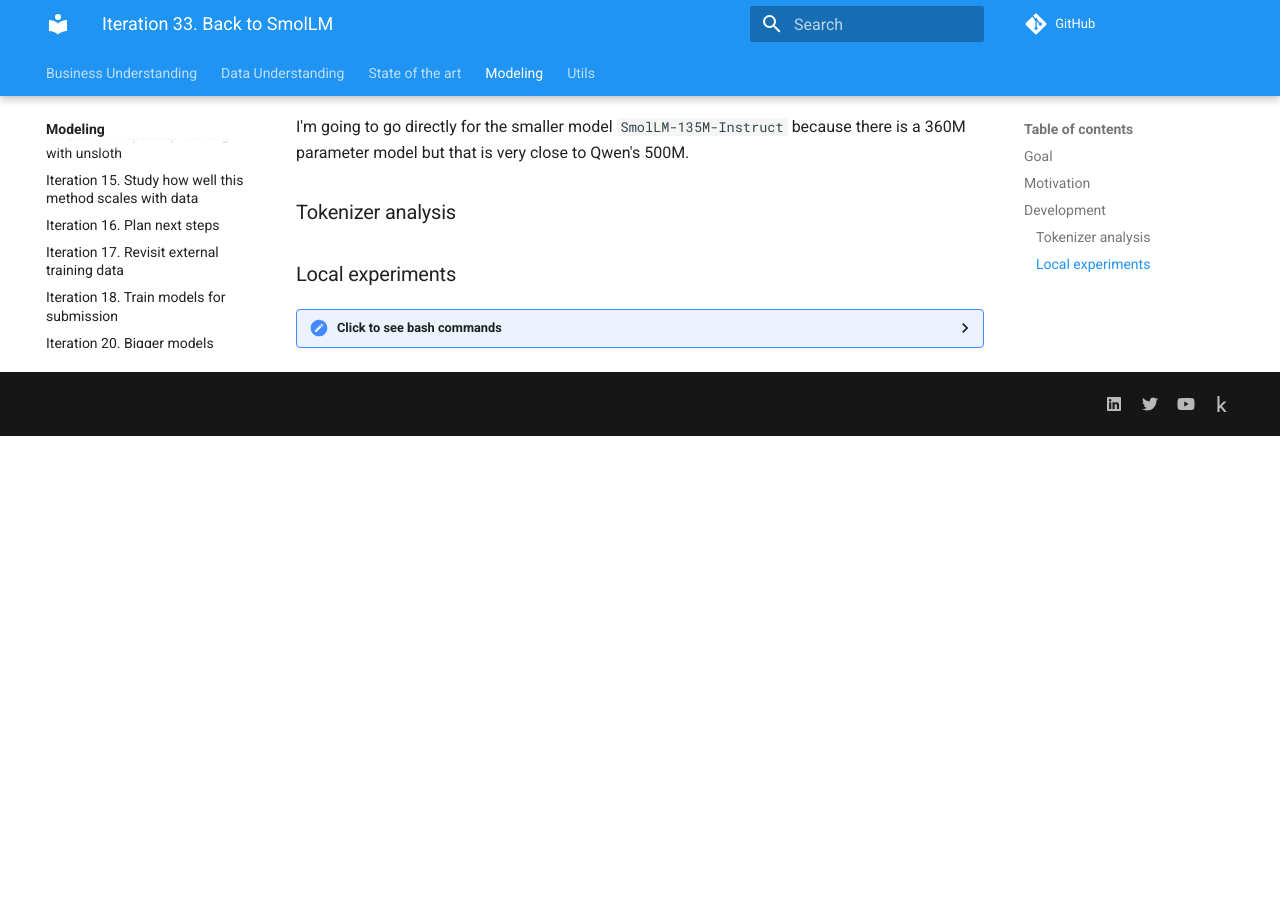
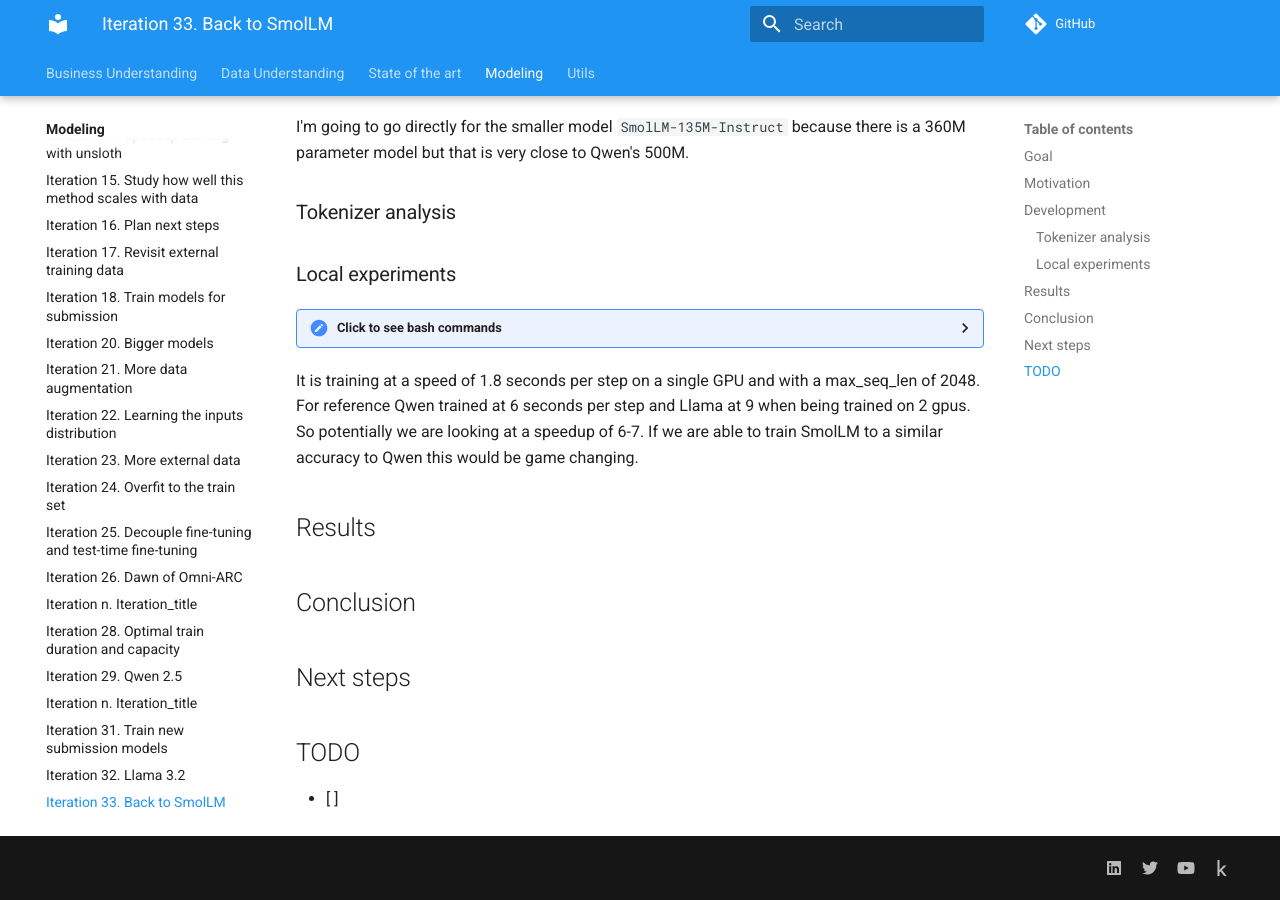
Before and after one commit to zhengjunyao-work/arc24, an MkDocs documentation site: the page built from docs/modeling/Iteration_33_back_to_smollm.md, in a window 1280 px wide and 900 px high, scrolled down 716 px. Built offline with MkDocs 1.6.1 and Material for MkDocs 9.7.7, drawn with Linux system fonts in a browser that asks for light colours; comment, search, counter and statistics services are not loaded; before the commit the page ends 1152 px from its top, so only the background shows below that; some of the changed lines change nothing that is shown.

Commit message:
smollm is around 6-7 times faster than Qwen.

````diff
--- a/docs/modeling/Iteration_33_back_to_smollm.md
+++ b/docs/modeling/Iteration_33_back_to_smollm.md
@@ -36,6 +36,7 @@
   <summary>Click to see bash commands</summary>
 
 ```bash
+# baseline, 492 seconds, 4.9 seconds/it
 python fine-tuning.py \
 --model_path /home/gbarbadillo/data/SmolLM-135M-Instruct \
 --lora_r 32 \
@@ -45,12 +46,91 @@
 --output_dir /mnt/hdd0/Kaggle/arc24/models/20240928_debug_SmolLM/01_baseline \
 --max_seq_len 10240 \
 --device_map None \
---max_steps 200 \
+--max_steps 100 \
 --logging_steps 10 \
 --batch_size 16 \
 --verbose \
 --learning_rate 1e-4
+
+# Try to increase per_device_train_batch_size but get OOM
+python fine-tuning.py \
+--model_path /home/gbarbadillo/data/SmolLM-135M-Instruct \
+--lora_r 32 \
+--train_datasets /mnt/hdd0/Kaggle/arc24/data/new_partitions/train_rs7.json output-from-examples-v1 \
+--val_dataset /mnt/hdd0/Kaggle/arc24/data/new_partitions/val_rs7.json output-from-examples-v1 \
+--grid_encoder "GridShapeEncoder(RowNumberEncoder(MinimalGridEncoder()))" \
+--output_dir /mnt/hdd0/Kaggle/arc24/models/20240928_debug_SmolLM/02_bs2 \
+--max_seq_len 10240 \
+--device_map None \
+--max_steps 100 \
+--logging_steps 10 \
+--batch_size 16 \
+--verbose \
+--learning_rate 1e-4 \
+--per_device_train_batch_size 2
+
+# train on a single gpu, 338s, this uses ~21GB of VRAM, 3.3 seconds per iteration
+export CUDA_VISIBLE_DEVICES=0
+python fine-tuning.py \
+--model_path /home/gbarbadillo/data/SmolLM-135M-Instruct \
+--n_gpus 1 \
+--lora_r 32 \
+--train_datasets /mnt/hdd0/Kaggle/arc24/data/new_partitions/train_rs7.json output-from-examples-v1 \
+--val_dataset /mnt/hdd0/Kaggle/arc24/data/new_partitions/val_rs7.json output-from-examples-v1 \
+--grid_encoder "GridShapeEncoder(RowNumberEncoder(MinimalGridEncoder()))" \
+--output_dir /mnt/hdd0/Kaggle/arc24/models/20240928_debug_SmolLM/03_1gpu \
+--max_seq_len 10240 \
+--device_map None \
+--max_steps 100 \
+--logging_steps 10 \
+--batch_size 16 \
+--verbose \
+--learning_rate 1e-4
+
+# Reduce the msl to 2048, now it only uses 7GB of VRAM, 294s, 2.9 seconds per iteration
+export CUDA_VISIBLE_DEVICES=0
+python fine-tuning.py \
+--model_path /home/gbarbadillo/data/SmolLM-135M-Instruct \
+--n_gpus 1 \
+--lora_r 32 \
+--train_datasets /mnt/hdd0/Kaggle/arc24/data/new_partitions/train_rs7.json output-from-examples-v1 \
+--val_dataset /mnt/hdd0/Kaggle/arc24/data/new_partitions/val_rs7.json output-from-examples-v1 \
+--grid_encoder "GridShapeEncoder(RowNumberEncoder(MinimalGridEncoder()))" \
+--output_dir /mnt/hdd0/Kaggle/arc24/models/20240928_debug_SmolLM/04_1gpu_2048msl \
+--max_seq_len 2048 \
+--device_map None \
+--max_steps 100 \
+--logging_steps 10 \
+--batch_size 16 \
+--verbose \
+--learning_rate 1e-4
+
+# 186 seconds, 1.8 seconds per step
+export CUDA_VISIBLE_DEVICES=0
+python fine-tuning.py \
+--model_path /home/gbarbadillo/data/SmolLM-135M-Instruct \
+--n_gpus 1 \
+--lora_r 32 \
+--train_datasets /mnt/hdd0/Kaggle/arc24/data/new_partitions/train_rs7.json output-from-examples-v1 \
+--val_dataset /mnt/hdd0/Kaggle/arc24/data/new_partitions/val_rs7.json output-from-examples-v1 \
+--grid_encoder "GridShapeEncoder(RowNumberEncoder(MinimalGridEncoder()))" \
+--output_dir /mnt/hdd0/Kaggle/arc24/models/20240928_debug_SmolLM/05_1gpu_2048msl_pdbs2 \
+--max_seq_len 2048 \
+--device_map None \
+--max_steps 100 \
+--logging_steps 10 \
+--batch_size 16 \
+--verbose \
+--learning_rate 1e-4 \
+--per_device_train_batch_size 2
 ```
+
+</details>
+
+It is training at a speed of 1.8 seconds per step on a single GPU and with a max_seq_len of 2048.
+For reference Qwen trained at 6 seconds per step and Llama at 9 when being trained on 2 gpus.
+So potentially we are looking at a speedup of 6-7. If we are able to train SmolLM to a similar accuracy
+to Qwen this would be game changing.
 
 ## Results
 
````
